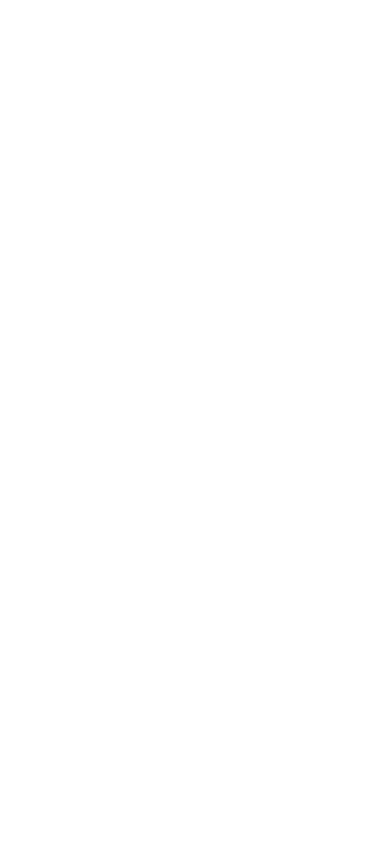
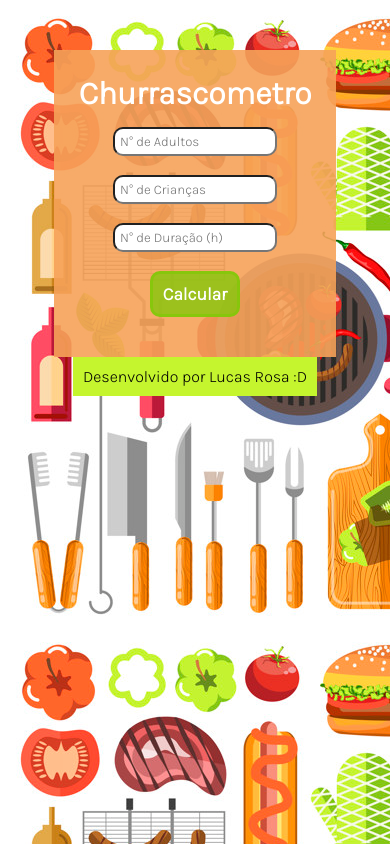
Before and after one commit to lucasmetron/churrascometro, a plain HTML site: page index.html in a window 390 px wide. Drawn offline with Linux system fonts and the light colour scheme.

Commit message:
subindo imagens e @media screen

```diff
--- a/index.html
+++ b/index.html
@@ -1,14 +1,38 @@
 <!DOCTYPE html>
 <html lang="pt">
 <head>
+
     <meta charset="UTF-8">
     <meta http-equiv="X-UA-Compatible" content="IE=edge">
     <meta name="viewport" content="width=device-width, initial-scale=1.0">
     <link rel="stylesheet" href="./styles/style.css">
+    <link rel="icon" href="./images/icon.png">
     <title>Churrascometro</title>
+
+    <link rel="preconnect" href="https://fonts.gstatic.com">
+    <link href="https://fonts.googleapis.com/css2?family=Karla:wght@300&display=swap" rel="stylesheet">
+
 </head>
 <body>
+    <div class="conteiner">
 
+        <div class="churrascometro">
+            <h1>Churrascometro</h1>
+            <input type="text" id="adultos" placeholder="N° de Adultos"></input><br><br>
+            <input action="text" id="criancas" placeholder="N° de Crianças"></input><br><br>
+            <input action="text" id="duracao" placeholder="N° de Duração (h)"></input><br><br>
+            <p class="bt" onclick="capturarInf()" window.location.reload()>Calcular</p> <br>
+
+            <p id="resultado" class="resultado">  </p>
+
+
+        </div>
+
+        <div>
+            <p class="dev">Desenvolvido por Lucas Rosa :D</p>
+        </div>
+
+    </div>
     <script src="./scripts/script.js"></script>
 </body>
 </html>
--- a/scripts/script.js
+++ b/scripts/script.js
@@ -0,0 +1,51 @@
+/*
+
+*carne - 400 g por pessoa, se o churrasco durar mais de 6 horas 650g por pessoas
+*cerveja - 1200 ml por pessoa, se o churrasco durar mais de 6 horas 2000 ml por pessoal
+*refrigerante/agua - 1000 ml por pessoa, se o churrasco durar mais de 6 horas 1500 ml por pessoal
+*criança vale por 0,5 pessoa
+
+*/
+
+var carne = 400;
+var cerveja = 1200
+var refri = 1000
+var resultado = null
+
+
+function capturarInf(){
+
+
+    let info = document.getElementsByTagName("input");
+
+    let resulCarne = (carne * info[0].value) + (carne * info[1].value / 2);
+    let resulCerveja = cerveja * info[0].value;
+    let resulRefri = (refri * info[0].value) + (refri * info[1].value/2);
+
+
+    let horas = info[2].value;
+    let tempo = false
+
+
+    if(info[0].value == "" && info[1].value == "" && info[2].value == ""){
+        alert ("Digite os dados necessários para o cálculo.")
+    }
+
+    else if (horas >= 6){
+        let resulCarne = (650 * info[0].value) + (650 * info[1].value / 2);
+        let resulCerveja = 2000 * info[0].value;
+        let resulRefri = (1500 * info[0].value) + (1500 * info[1].value/2);
+        resultado = "<h4>Para seu churrasco será preciso: </h4>" +"- "+resulCarne+" g de carne. "+"<br>"+ "-"+resulCerveja+" ml de Cerveja." +"<br>"+ "-"+resulRefri+" ml de Refrigerante" + "<br>"+ " <img src='./images/drooling-face-emoji.png' alt='fome' style='width: 100px;'>"
+
+    } else {
+        resultado = "<h4>Para seu churrasco será preciso: </h4>" +"- "+resulCarne+" g de carne. "+"<br>"+ "-"+resulCerveja+" ml de Cerveja." +"<br>"+ "-"+resulRefri+" ml de Refrigerante" + "<br>"+ " <img src='./images/drooling-face-emoji.png' alt='fome' style='width: 100px;'>"
+    }
+
+
+    let p = document.getElementById("resultado")
+    p.innerHTML = resultado
+
+    console.log(resultado)
+
+
+}
--- a/styles/style.css
+++ b/styles/style.css
@@ -10,7 +10,7 @@ body{
 
 .conteiner{
    text-align: center;
-   margin-top: 10%;
+   margin-top: 50px;
 }
 
 h1{
@@ -19,7 +19,10 @@ h1{
 }
 
 .churrascometro{
-    padding: 70px;
+    padding-left: 70px;
+    padding-right: 70px;
+    padding-top: 50px;
+    padding-bottom: 30px;
     display: inline-block;
     margin: auto;
     background-color: rgba(247, 162, 89, 0.9);
@@ -63,3 +66,18 @@ input{
     padding: 10px;
     font-weight: 500;
 }
+
+@media screen and (max-width: 480px){
+
+
+.churrascometro{
+    padding: 25px;
+    display: inline-block;
+    margin: auto;
+    background-color: rgba(247, 162, 89, 0.9);
+}
+
+
+
+
+}
```
Also changed, not shown: images/barbecue-design-elements-grill-summer-food_87689-163.jpg (added), images/drooling-face-emoji.png (added), images/icon.png (added).
